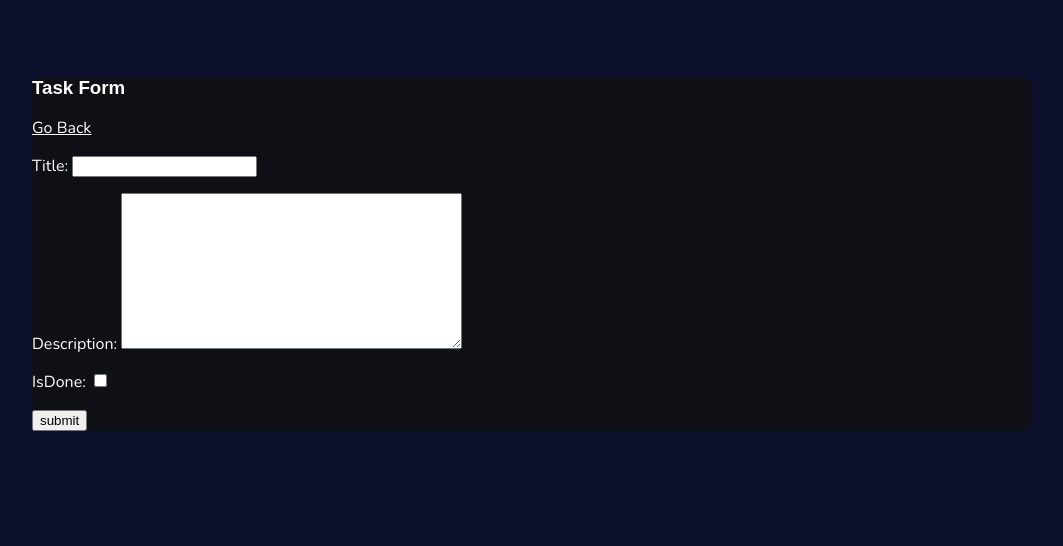
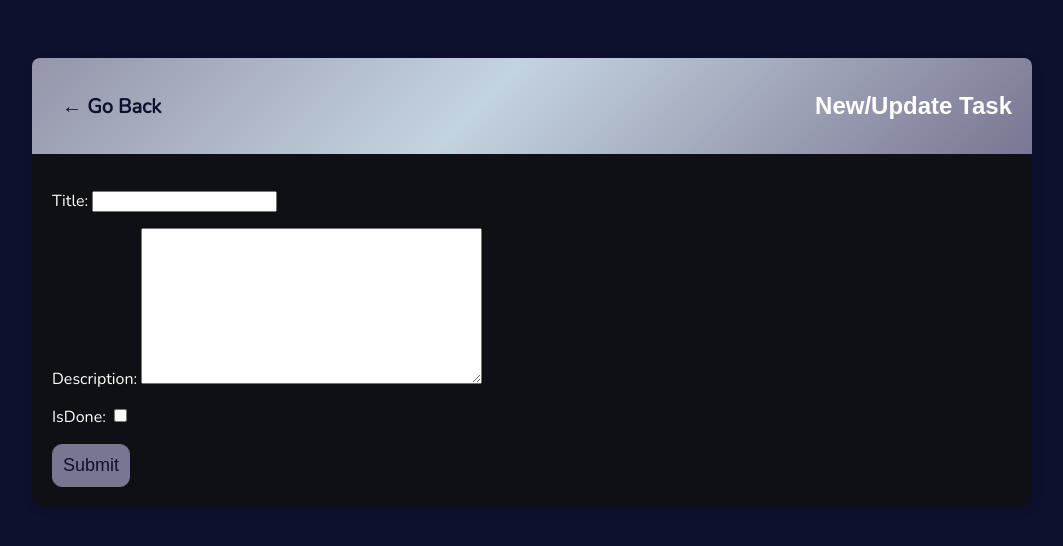
Before and after one commit to chimnayajith/amfoss-standby, a Django app: page /create/ in a window 1280 px wide. Shown: the top 546 px of the page, without its empty margins (108-1171 px from the left). Run offline with Django 4.2, Linux system fonts and the light colour scheme; the first user in the database is signed in.

Commit message:
minor css changes

```diff
--- a/todo/base/templates/base/eachTask.html
+++ /dev/null
@@ -1 +0,0 @@
-<h1>Task : {{task}}</h1>
--- a/todo/base/templates/base/task_form.html
+++ b/todo/base/templates/base/task_form.html
@@ -2,12 +2,19 @@
 {% block content %}
 
 
-<h3>Task Form</h3>
-<a href="{% url 'tasks' %}">Go Back</a>
-<form method="POST" action="">
-    {% csrf_token %}
-    {{ form.as_p }}
-    <input type="submit" value = "submit">
-</form>
+<div class="header-bar">
+    <a style="font-size: 20px;padding-top: 25px;" href="{% url 'tasks' %}">&#8592; Go Back</a>
+    <h3 style="font-size: 24px; padding-right:10px;">New/Update Task</h3>
+
+</div>
+
+<div class="cardBody">
+    <form method="POST" action="">
+        {% csrf_token %}
+        {{ form.as_p }}
+        <input class='button' type="submit" value = "Submit">
+    </form>
+</div>
+
 
 {% endblock content %}
--- a/todo/base/templates/base/template.html
+++ b/todo/base/templates/base/template.html
@@ -93,6 +93,17 @@
             text-decoration: none;
         }
 
+        .button{
+            border : 1px solid #797691;
+            background-color : #797691;
+            color: #0d112d;
+            padding: 10px;
+            border-radius: 10px;
+            font-size:18px;
+        }
+        .cardBody{
+            padding: 20px;
+        }
     </style>
 </head>
 <body>
--- a/todo/references.txt
+++ /dev/null
@@ -1,4 +0,0 @@
-https://ccbv.co.uk/
-https://dennisivy.teachable.com/p/django-beginners-course
-https://realpython.com/django-todo-lists/#demo
-https://docs.djangoproject.com
```
Also changed, not shown: todo/base/templates/base/confirmDelete.html (+10 -6 lines), todo/base/templates/base/login.html (+12 -7 lines), todo/base/templates/base/register.html (+11 -10 lines), todo/README.md (added), todo/db.sqlite3.
